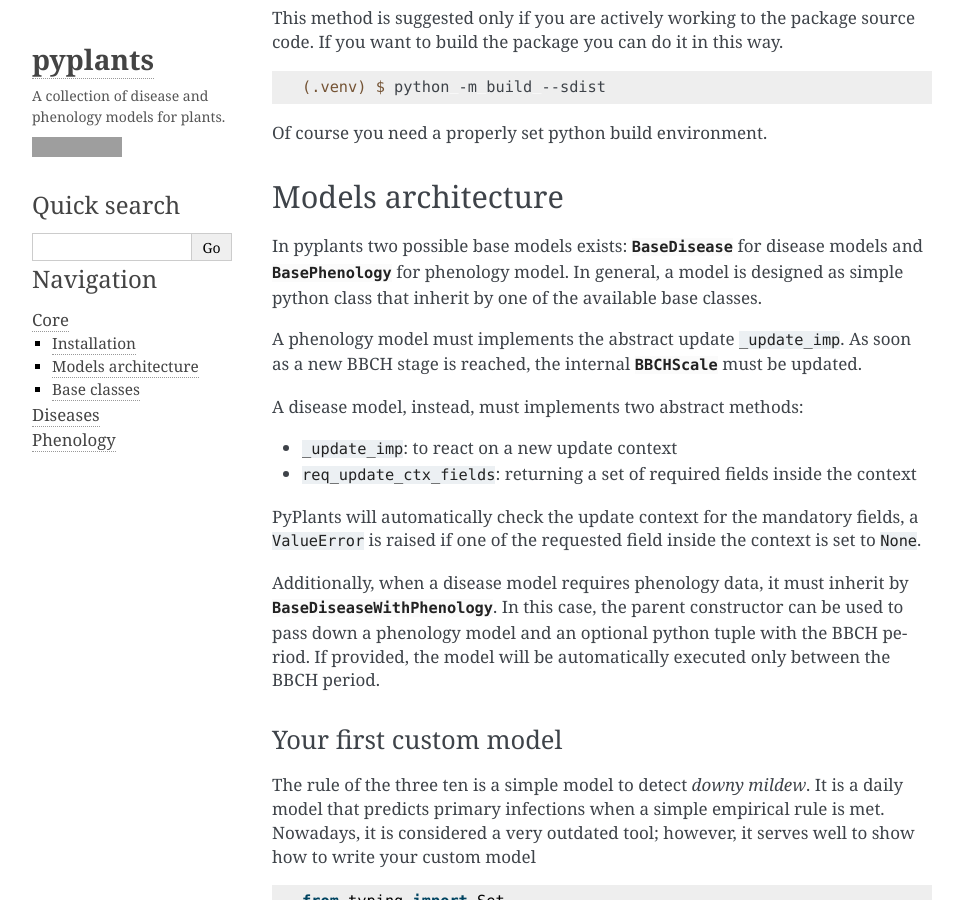
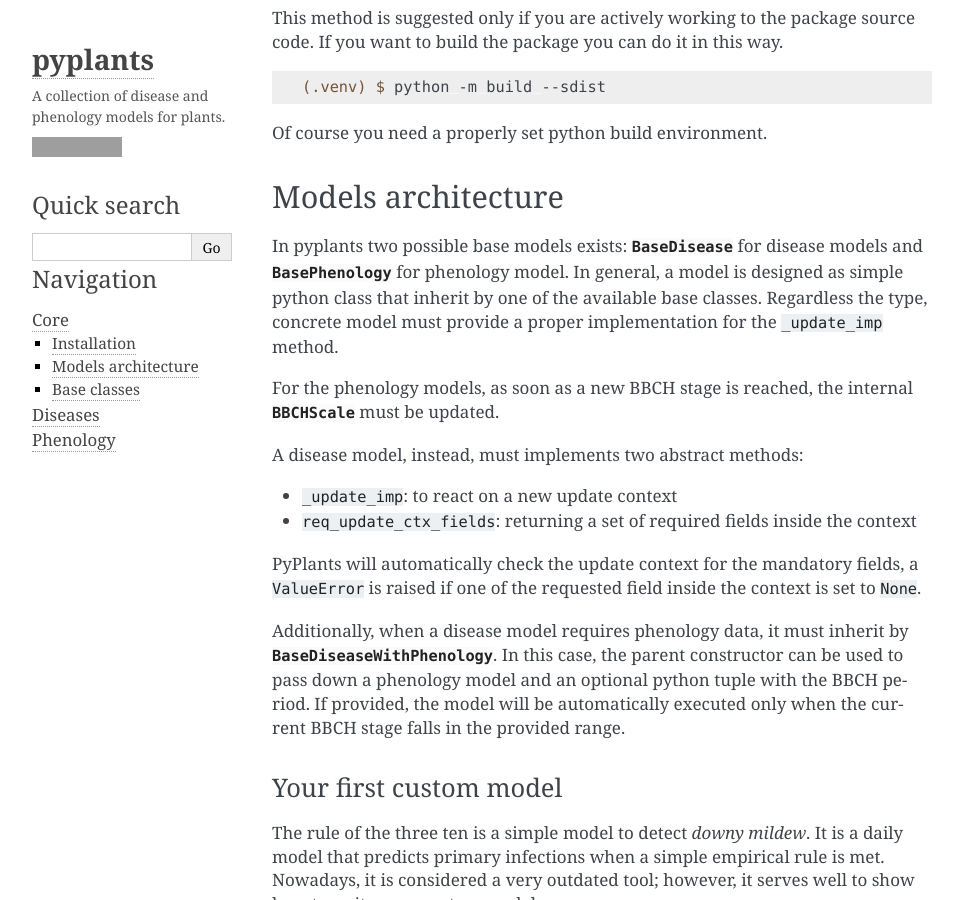
Before and after one commit to iXemLabs/pyplants, a Sphinx documentation site: the page built from doc/core.rst, in a window 1280 px wide and 900 px high, scrolled down 536 px. Shown: the whole window, without its empty margins (148-1111 px from the left). Built offline with Sphinx 7.4.7, drawn with Linux system fonts in a browser that asks for light colours; grey boxes are pictures that could not be loaded.

Commit message:
doc: documentation updated with changes on the BBCH implementation

```diff
--- a/doc/core.rst
+++ b/doc/core.rst
@@ -29,9 +29,9 @@ Of course you need a properly set python build environment.
 Models architecture
 -------------------
 
-In pyplants two possible base models exists: :class:`BaseDisease <pyplants.core.base.BaseDisease>` for disease models and :class:`BasePhenology <pyplants.core.base.BasePhenology>` for phenology model. In general, a model is designed as simple python class that inherit by one of the available base classes.
+In pyplants two possible base models exists: :class:`BaseDisease <pyplants.core.base.BaseDisease>` for disease models and :class:`BasePhenology <pyplants.core.base.BasePhenology>` for phenology model. In general, a model is designed as simple python class that inherit by one of the available base classes. Regardless the type, concrete model must provide a proper implementation for the :code:`_update_imp` method.
 
-A phenology model must implements the abstract update :code:`_update_imp`. As soon as a new BBCH stage is reached, the internal :class:`BBCHScale <pyplants.phenology.scales.BBCHScale>` must be updated.
+For the phenology models, as soon as a new BBCH stage is reached, the internal :class:`BBCHScale <pyplants.phenology.scales.BBCHScale>` must be updated.
 
 A disease model, instead, must implements two abstract methods:
 
@@ -40,7 +40,7 @@ A disease model, instead, must implements two abstract methods:
 
 PyPlants will automatically check the update context for the mandatory fields, a :code:`ValueError` is raised if one of the requested field inside the context is set to :code:`None`.
 
-Additionally, when a disease model requires phenology data, it must inherit by :class:`BaseDiseaseWithPhenology <pyplants.core.base.BaseDiseaseWithPhenology>`. In this case, the parent constructor can be used to pass down a phenology model and an optional python tuple with the BBCH period. If provided, the model will be automatically executed only between the BBCH period.
+Additionally, when a disease model requires phenology data, it must inherit by :class:`BaseDiseaseWithPhenology <pyplants.core.base.BaseDiseaseWithPhenology>`. In this case, the parent constructor can be used to pass down a phenology model and an optional python tuple with the BBCH period. If provided, the model will be automatically executed only when the current BBCH stage falls in the provided range.
 
 Your first custom model
 ^^^^^^^^^^^^^^^^^^^^^^^
```
Also changed, not shown: doc/diseases/grape.rst (+21 -1 lines), doc/phenology.rst (+7 -1 lines).
